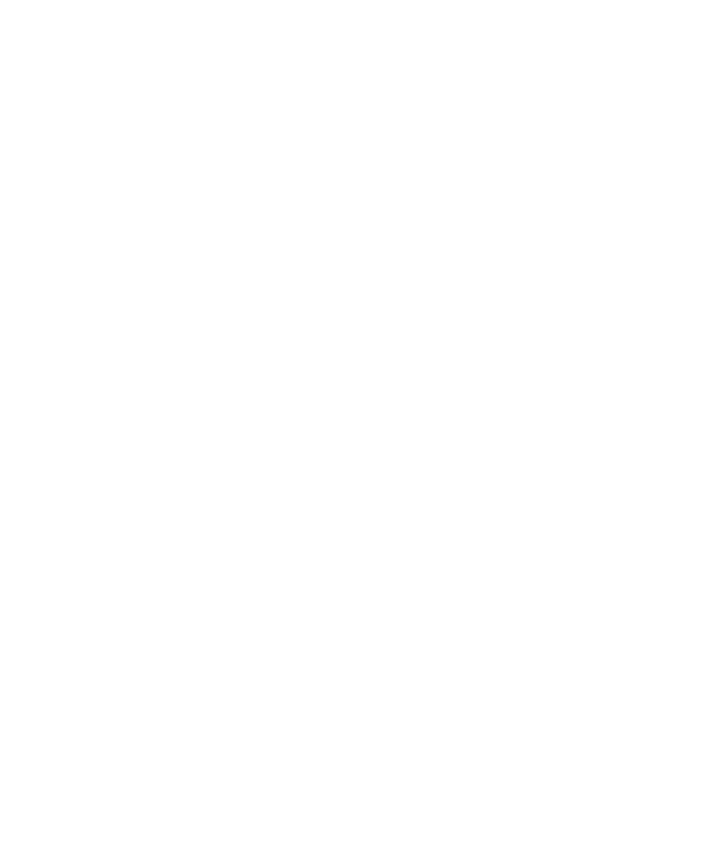
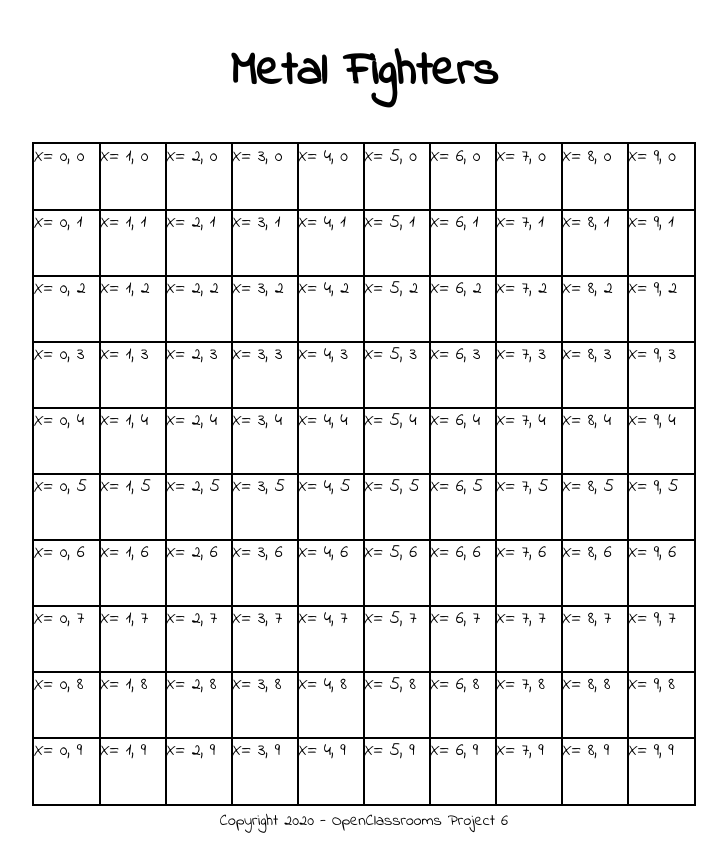
Before and after one commit to FotieMConstant/Metal-Fighters, a plain HTML site: page index.html in a window 1280 px wide. Shown: the whole page, without its empty margins (276-1003 px from the left). Before the commit the page ends 800 px from the top, so only its background shows below. Drawn offline with nearby package versions, Linux system fonts and the light colour scheme.

Commit message:
Created a grid view of the Game map

```diff
--- a/assets/css/style.css
+++ b/assets/css/style.css
@@ -0,0 +1,35 @@
+@import url('https://fonts.googleapis.com/css?family=Indie+Flower&display=swap');
+body{
+    font-family: 'Indie Flower', cursive;
+}
+
+/* Grid styling */
+#container {
+
+	top: 30px;
+	outline:2px solid #000;
+	font-size: 0;
+	margin:auto;
+	height:660px;
+	width:660px;
+	padding: 0;
+	border: none;
+}
+
+.grid {
+	margin:0;
+	padding:0;
+	border:none;
+	outline:1px solid #000;
+	display:inline-block;
+	font-size: large;
+}
+
+.text{
+    padding: 5px;
+    text-align: center;
+}
+
+.text.header{
+    font-size: 300%;
+}
--- a/assets/js/script.js
+++ b/assets/js/script.js
@@ -0,0 +1,28 @@
+//Grid layout
+
+// function that builds a grid in the "container"
+function createGrid(x) {
+
+    for (var rows = 0; rows < x; rows++) {
+        for (var columns = 0; columns < x; columns++) {
+            $("#container").append("<div class='grid'> X= "+columns+", "+rows+"</div>");
+
+             console.log("Columns = "+columns);
+             console.log("Rows = "+rows);
+
+        };
+
+    };
+    $(".grid").width(660/x);
+    $(".grid").height(660/x);
+
+};
+
+
+
+// create a 16x16 grid when the page loads
+$(document).ready(function() {
+    createGrid(10);
+
+
+});
--- a/index.html
+++ b/index.html
@@ -3,24 +3,25 @@
 <head>
     <meta charset="UTF-8">
     <meta name="viewport" content="width=device-width, initial-scale=1.0">
-    <title>King of Fighters - OpenClassrooms</title>
+    <script type="text/javascript" src="https://ajax.googleapis.com/ajax/libs/jquery/1.11.0/jquery.min.js"></script>
+    <title>Metal Fighters - OpenClassrooms</title>
+    <link rel="stylesheet" href="assets/css/style.css">
+
 
 </head>
 <body>
 
+<h1 class="text header">Metal Fighters</h1>
 
+    <div id="container"></div>
 
-
-
-
-
-
-
-
-
+<footer class="text">Copyright 2020 - OpenClassrooms Project 6 </footer>
 
 
 
 
 </body>
+
+<!-- Calling the scripts for the page-->
+<script src="assets/js/script.js"></script>
 </html>
```
